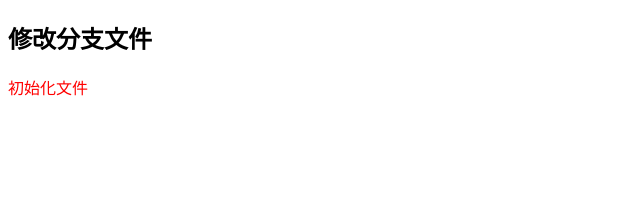
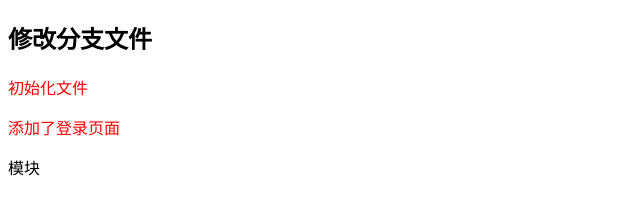
Before and after one commit to skiven/skiven.github.io, a plain HTML site: page index.html in a window 1280 px wide. Shown: the whole page, without its empty margins (0-640 px from the left). Drawn offline with Linux system fonts and the light colour scheme.

Commit message:
添加了登录页面和修改了index上的内容

```diff
--- a/index.html
+++ b/index.html
@@ -8,5 +8,7 @@
 <body>
 	<h2>修改分支文件</h2>
 	<p>初始化文件</p>
+	<p>添加了登录页面</p>
+	<div>模块</div>
 </body>
 </html>
```
